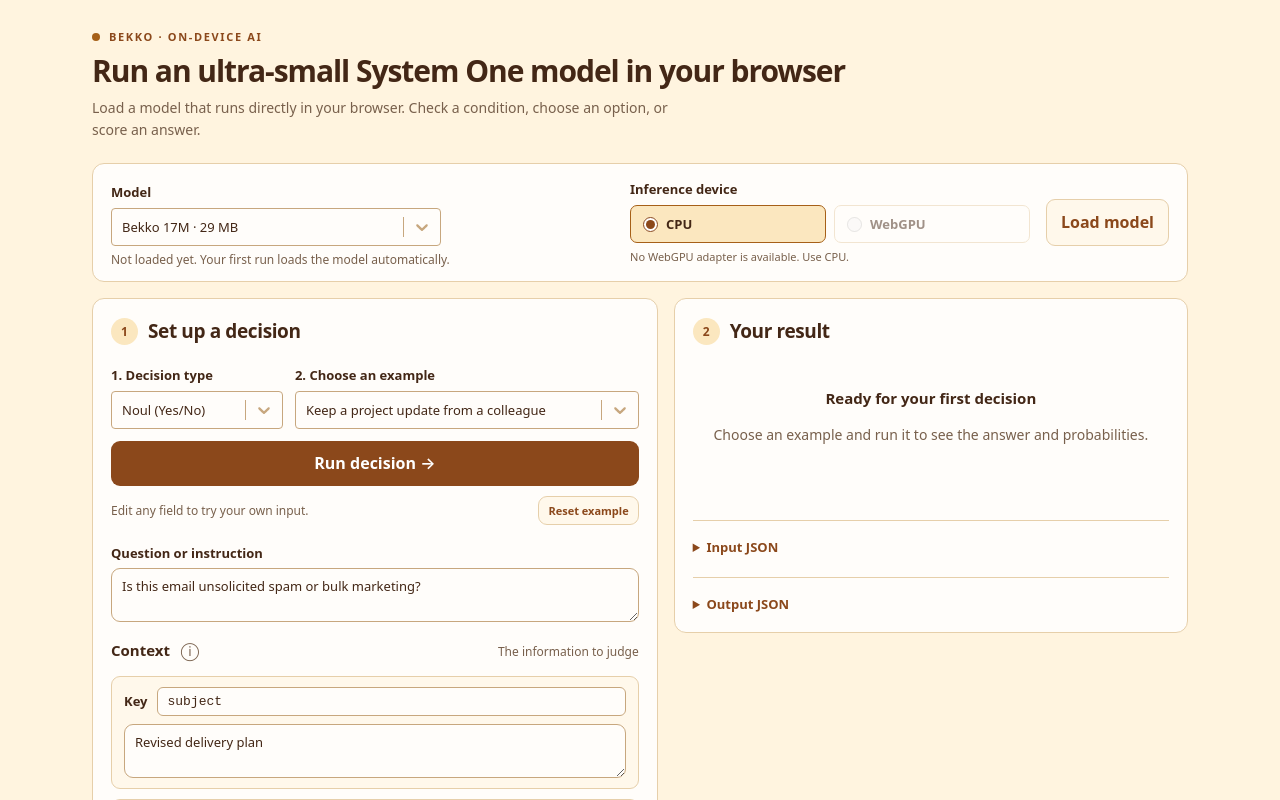
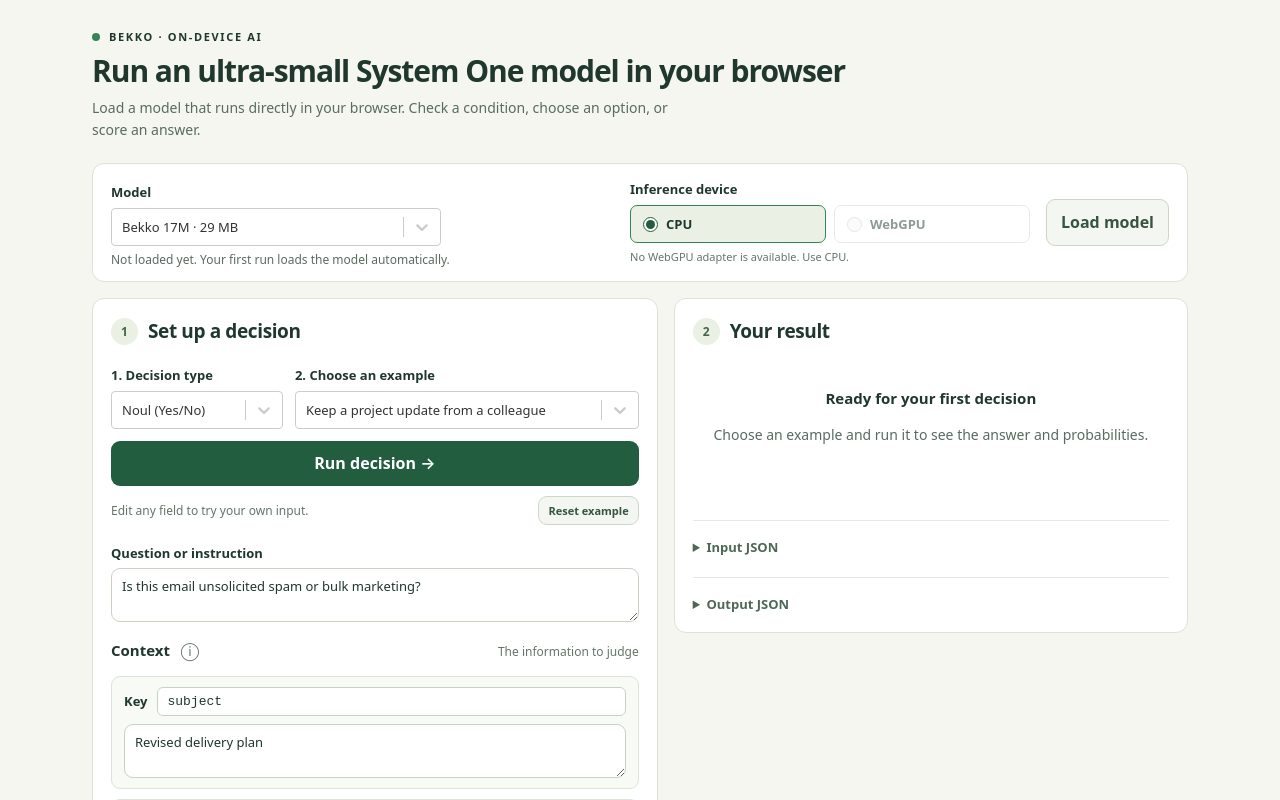
Before and after one commit to hotchpotch/bekko-system-one, a React (Vite) app in the folder browser/: page / in a window 1280 px wide. Shown: the top 800 px of the page. Built offline with nearby package versions, Linux system fonts and the light colour scheme.

Commit message:
Revert "Style browser demo with Bekko amber and warm brown palette"
This reverts commit 00f46a3421358a1c0448d89bc55ebf795f6fbfcb.

```diff
--- a/browser/index.html
+++ b/browser/index.html
@@ -3,7 +3,7 @@
   <head>
     <meta charset="UTF-8" />
     <meta name="viewport" content="width=device-width,initial-scale=1" />
-    <meta name="theme-color" content="#fff4df" />
+    <meta name="theme-color" content="#f4f6ef" />
     <link rel="icon" type="image/svg+xml" href="/src/favicon.svg" />
     <title>Bekko · Run an ultra-small System One model in your browser</title>
   </head>
--- a/browser/src/style.css
+++ b/browser/src/style.css
@@ -1,27 +1,12 @@
 :root {
-  color-scheme: light;
-  --ink: #432716;
-  --muted: #78604c;
-  --page: #fff4df;
-  --surface: #fffdfa;
-  --surface-soft: #fff8eb;
-  --border: #e6cfaa;
-  --input-border: #c7a77e;
-  --amber-soft: #fbe7bf;
-  --amber-mid: #c48b39;
-  --accent: #8b481b;
-  --accent-hover: #683312;
-  --focus: #a66018;
-  --shadow: #43271624;
-
   font:
     16px/1.55 system-ui,
     -apple-system,
     BlinkMacSystemFont,
     "Segoe UI",
     sans-serif;
-  color: var(--ink);
-  background: var(--page);
+  color: #20372e;
+  background: #f4f6ef;
   font-synthesis: none;
 }
 * {
@@ -51,7 +36,7 @@
   height: 8px;
   width: 8px;
   border-radius: 50%;
-  background: var(--focus);
+  background: #368357;
 }
 h1 {
   font-size: clamp(36px, 5vw, 56px);
@@ -60,7 +45,7 @@
   margin: 20px 0;
 }
 p {
-  color: var(--muted);
+  color: #5a6b61;
 }
 .intro {
   font-size: 17px;
@@ -69,11 +54,11 @@
 .model-status {
   display: inline-block;
   font-size: 12px;
-  border: 1px solid var(--border);
+  border: 1px solid #d5dfd0;
   border-radius: 25px;
   padding: 7px 13px;
-  background: var(--amber-soft);
-  color: var(--accent);
+  background: #eaf0e4;
+  color: #365540;
 }
 .workspace {
   display: grid;
@@ -82,8 +67,8 @@
   align-items: start;
 }
 .panel {
-  background: var(--surface);
-  border: 1px solid var(--border);
+  background: #fff;
+  border: 1px solid #dbe2d6;
   border-radius: 18px;
   padding: 28px;
   min-width: 0;
@@ -101,8 +86,8 @@
 .step {
   display: grid;
   place-items: center;
-  background: var(--amber-soft);
-  color: var(--accent);
+  background: #eaf0e4;
+  color: #46654b;
   border-radius: 50%;
   width: 27px;
   height: 27px;
@@ -138,11 +123,11 @@
 }
 textarea,
 select {
-  border: 1px solid var(--input-border);
+  border: 1px solid #c7d2c3;
   border-radius: 9px;
-  background: var(--surface);
+  background: #fff;
   padding: 11px 12px;
-  color: var(--ink);
+  color: #20372e;
 }
 textarea {
   resize: vertical;
@@ -154,14 +139,14 @@
 }
 textarea:focus,
 select:focus {
-  outline: 2px solid var(--focus);
+  outline: 2px solid #90b598;
   outline-offset: 2px;
 }
 .hint {
   font-size: 12px;
   line-height: 1.6;
   margin: 8px 0;
-  color: var(--muted);
+  color: #65756a;
 }
 .label-row {
   margin-top: 24px;
@@ -180,27 +165,27 @@
   border: 0;
   border-radius: 9px;
   padding: 13px 16px;
-  background: var(--accent);
+  background: #235d40;
   color: #fff;
   font-weight: 600;
   cursor: pointer;
 }
 button:hover {
-  background: var(--accent-hover);
+  background: #19492f;
 }
 button:disabled {
   opacity: 0.55;
   cursor: wait;
 }
 details {
-  border-top: 1px solid var(--border);
+  border-top: 1px solid #e5e9e1;
   margin-top: 20px;
   padding-top: 16px;
 }
 summary {
   font-size: 13px;
   cursor: pointer;
-  color: var(--accent);
+  color: #4d6856;
   font-weight: 600;
 }
 pre {
@@ -211,7 +196,7 @@
   overflow-wrap: anywhere;
   max-height: 420px;
   overflow: auto;
-  background: var(--surface-soft);
+  background: #f6f8f3;
   padding: 14px;
   border-radius: 8px;
 }
@@ -222,7 +207,7 @@
 .empty-result > span {
   display: block;
   font-size: 38px;
-  color: var(--amber-mid);
+  color: #8aab8a;
 }
 .empty-result p {
   font-size: 14px;
@@ -231,7 +216,7 @@
   text-transform: uppercase;
   font-size: 11px;
   letter-spacing: 0.1em;
-  color: var(--muted);
+  color: #65756a;
   margin-top: 12px;
 }
 .result-value {
@@ -264,19 +249,19 @@
   white-space: nowrap;
 }
 .track {
-  background: var(--amber-soft);
+  background: #eaf0e6;
   border-radius: 6px;
   height: 8px;
   margin-top: 7px;
   overflow: hidden;
 }
 .fill {
-  background: var(--amber-mid);
+  background: #85a48a;
   height: 100%;
   border-radius: 6px;
 }
 .winner .fill {
-  background: var(--accent);
+  background: #2c704b;
 }
 .winner .probability-name {
   font-weight: 650;
@@ -286,12 +271,12 @@
 }
 .result-time {
   font-size: 11px;
-  color: var(--muted);
+  color: #728274;
   margin-top: 22px;
 }
 .score-range {
   font-size: 13px;
-  color: var(--muted);
+  color: #65756a;
   font-weight: 400;
   letter-spacing: 0;
 }
@@ -299,7 +284,7 @@
   display: flex;
   justify-content: space-between;
   font-size: 12px;
-  color: var(--muted);
+  color: #65756a;
 }
 .score-track {
   height: 12px;
@@ -307,7 +292,7 @@
 }
 footer {
   font-size: 11px;
-  color: var(--muted);
+  color: #6b7e6e;
   padding: 24px 0;
   text-align: center;
 }
@@ -357,11 +342,11 @@
 }
 .badge {
   font-size: 12px;
-  border: 1px solid var(--border);
+  border: 1px solid #d5dfd0;
   border-radius: 20px;
   padding: 6px 12px;
   white-space: nowrap;
-  color: var(--accent);
+  color: #46654b;
 }
 .model-panel {
   display: flex;
@@ -369,8 +354,8 @@
   align-items: center;
   justify-content: space-between;
   gap: 16px;
-  border: 1px solid var(--border);
-  background: var(--surface);
+  border: 1px solid #dbe2d6;
+  background: #fff;
   border-radius: 12px;
   padding: 18px 22px;
   margin-bottom: 22px;
@@ -387,12 +372,12 @@
   margin: 0;
 }
 .secondary {
-  background: var(--surface-soft);
-  color: var(--accent);
-  border: 1px solid var(--border);
+  background: #f4f6f1;
+  color: #365540;
+  border: 1px solid #ccd7c8;
 }
 .secondary:hover {
-  background: var(--amber-soft);
+  background: #e7eee2;
 }
 .secondary:disabled {
   cursor: default;
@@ -419,7 +404,7 @@
 }
 button:focus-visible,
 summary:focus-visible {
-  outline: 2px solid var(--focus);
+  outline: 2px solid #368357;
   outline-offset: 3px;
 }
 #run {
@@ -428,7 +413,7 @@
 }
 .load-progress {
   flex-basis: 100%;
-  border-top: 1px solid var(--border);
+  border-top: 1px solid #e5e9e1;
   padding-top: 16px;
 }
 .progress-heading {
@@ -461,7 +446,7 @@
   display: block;
   width: 100%;
   height: 6px;
-  accent-color: var(--accent);
+  accent-color: #2c704b;
   margin-top: 6px;
 }
 .result-value {
@@ -532,14 +517,14 @@
 }
 .loaded-badge {
   font-size: 12px;
-  color: var(--accent);
-  background: var(--amber-soft);
+  color: #235d40;
+  background: #eaf0e4;
   border-radius: 6px;
   padding: 8px 12px;
 }
 .loaded::before {
   content: "● ";
-  color: var(--focus);
+  color: #368357;
 }
 .panel {
   padding: 18px;
@@ -636,19 +621,19 @@
   flex: 1;
   margin: 0;
   padding: 8px 12px;
-  border: 1px solid var(--border);
+  border: 1px solid #ccd7c8;
   border-radius: 7px;
   cursor: pointer;
   font-size: 13px;
-  background: var(--surface);
+  background: #fff;
 }
 .runtime-option.selected {
-  border-color: var(--focus);
-  background: var(--amber-soft);
+  border-color: #368357;
+  background: #eaf0e4;
 }
 .runtime-option input {
   margin: 0;
-  accent-color: var(--accent);
+  accent-color: #235d40;
   width: 15px;
   height: 15px;
 }
@@ -657,16 +642,16 @@
   cursor: not-allowed;
 }
 .runtime-option:focus-within {
-  outline: 2px solid var(--focus);
+  outline: 2px solid #90b598;
   outline-offset: 2px;
 }
 
 .context-field {
   margin-top: 10px;
   padding: 10px 12px;
-  border: 1px solid var(--border);
+  border: 1px solid #dce4d7;
   border-radius: 9px;
-  background: var(--surface-soft);
+  background: #f8faf6;
 }
 .context-key-row {
   display: flex;
@@ -680,14 +665,14 @@
   min-width: 0;
   flex: 1;
   padding: 6px 9px;
-  border: 1px solid var(--input-border);
+  border: 1px solid #c7d2c3;
   border-radius: 6px;
-  background: var(--surface);
-  color: var(--ink);
+  background: #fff;
+  color: #20372e;
   font: 13px ui-monospace, monospace;
 }
 .context-key-row input:focus {
-  outline: 2px solid var(--focus);
+  outline: 2px solid #90b598;
   outline-offset: 2px;
 }
 .context-key-row input[aria-invalid="true"] {
@@ -696,7 +681,7 @@
 .context-field .field label {
   margin: 8px 0 4px;
   font-size: 12px;
-  color: var(--muted);
+  color: #65756a;
 }
 .context-error {
   color: #a53434;
@@ -718,7 +703,7 @@
 .meaning-field .field label {
   margin: 0;
   font-size: 13px;
-  color: var(--ink);
+  color: #20372e;
 }
 .context-heading {
   display: flex;
@@ -738,17 +723,17 @@
   margin: 0;
   padding: 0;
   background: transparent;
-  color: var(--muted);
+  color: #65756a;
   border-radius: 50%;
   font-size: 18px;
 }
 .help-trigger:hover,
 .help-trigger:focus-visible {
-  background: var(--amber-soft);
-  color: var(--accent);
+  background: #eaf0e4;
+  color: #235d40;
 }
 .help-trigger:focus-visible {
-  outline: 2px solid var(--focus);
+  outline: 2px solid #90b598;
   outline-offset: 2px;
 }
 .help-content {
@@ -758,11 +743,11 @@
   left: -60px;
   width: min(280px, calc(100vw - 80px));
   padding: 10px 12px;
-  border: 1px solid var(--border);
+  border: 1px solid #dce4d7;
   border-radius: 8px;
-  background: var(--surface);
-  box-shadow: 0 4px 16px var(--shadow);
-  color: var(--ink);
+  background: #fff;
+  box-shadow: 0 4px 16px #20372e24;
+  color: #20372e;
   font-size: 12px;
   font-weight: 400;
   line-height: 1.6;
@@ -778,22 +763,10 @@
   margin-top: 14px;
 }
 .resource-links a {
-  color: var(--accent);
+  color: #235d40;
   text-underline-offset: 3px;
 }
 .resource-links a:focus-visible {
-  outline: 2px solid var(--focus);
+  outline: 2px solid #90b598;
   outline-offset: 3px;
 }
-
-::selection {
-  background: var(--amber-soft);
-  color: var(--ink);
-}
-.eyebrow,
-.result-value {
-  color: var(--accent);
-}
-.score-track .fill {
-  background: var(--accent);
-}
--- a/browser/src/ui.jsx
+++ b/browser/src/ui.jsx
@@ -108,21 +108,9 @@
           ...theme,
           colors: {
             ...theme.colors,
-            primary: "var(--accent)",
-            primary25: "var(--amber-soft)",
-            primary50: "#f2cf91",
-            primary75: "#c48b39",
-            neutral0: "var(--surface)",
-            neutral5: "var(--surface-soft)",
-            neutral10: "var(--amber-soft)",
-            neutral20: "var(--input-border)",
-            neutral30: "var(--focus)",
-            neutral40: "var(--muted)",
-            neutral50: "var(--muted)",
-            neutral60: "var(--muted)",
-            neutral70: "var(--ink)",
-            neutral80: "var(--ink)",
-            neutral90: "var(--ink)",
+            primary: "#235d40",
+            primary25: "#eaf0e4",
+            primary50: "#d5e4d3",
           },
         })}
       />
```
